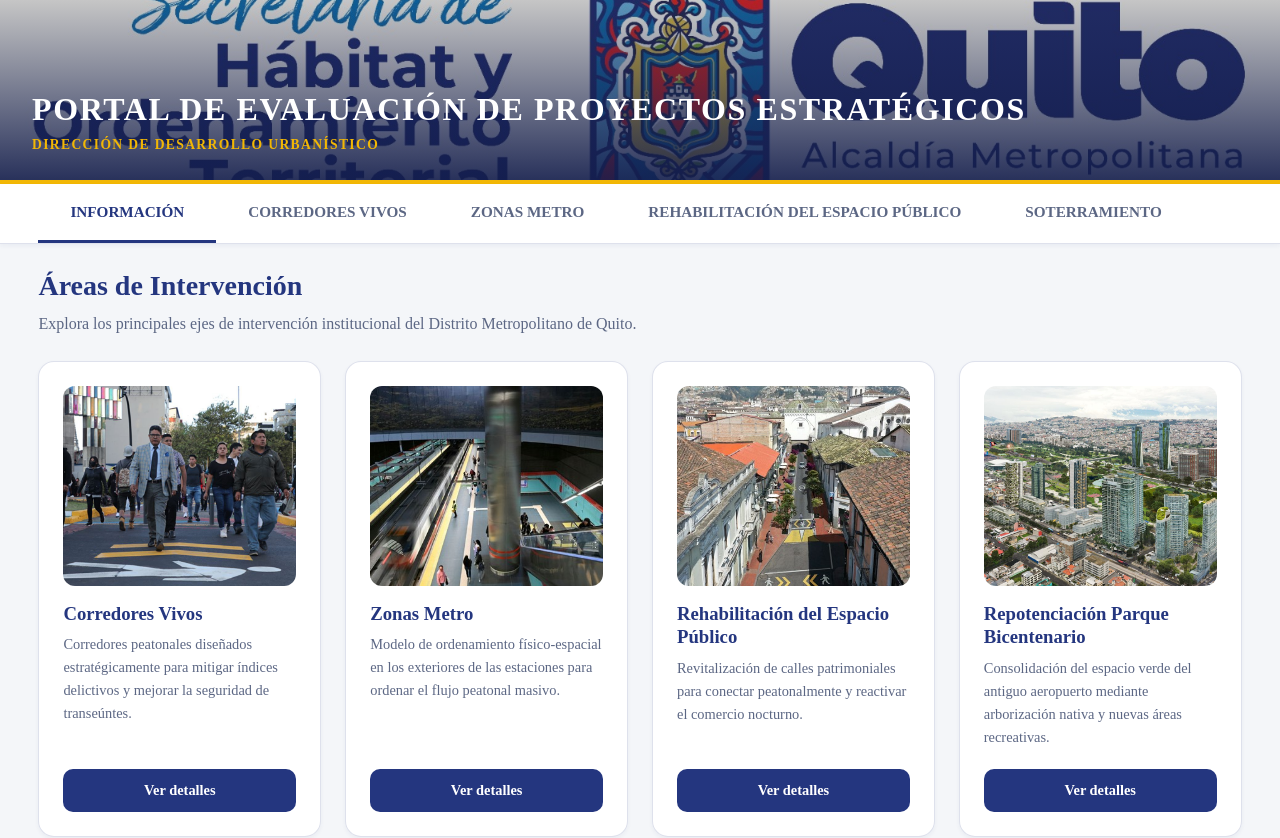
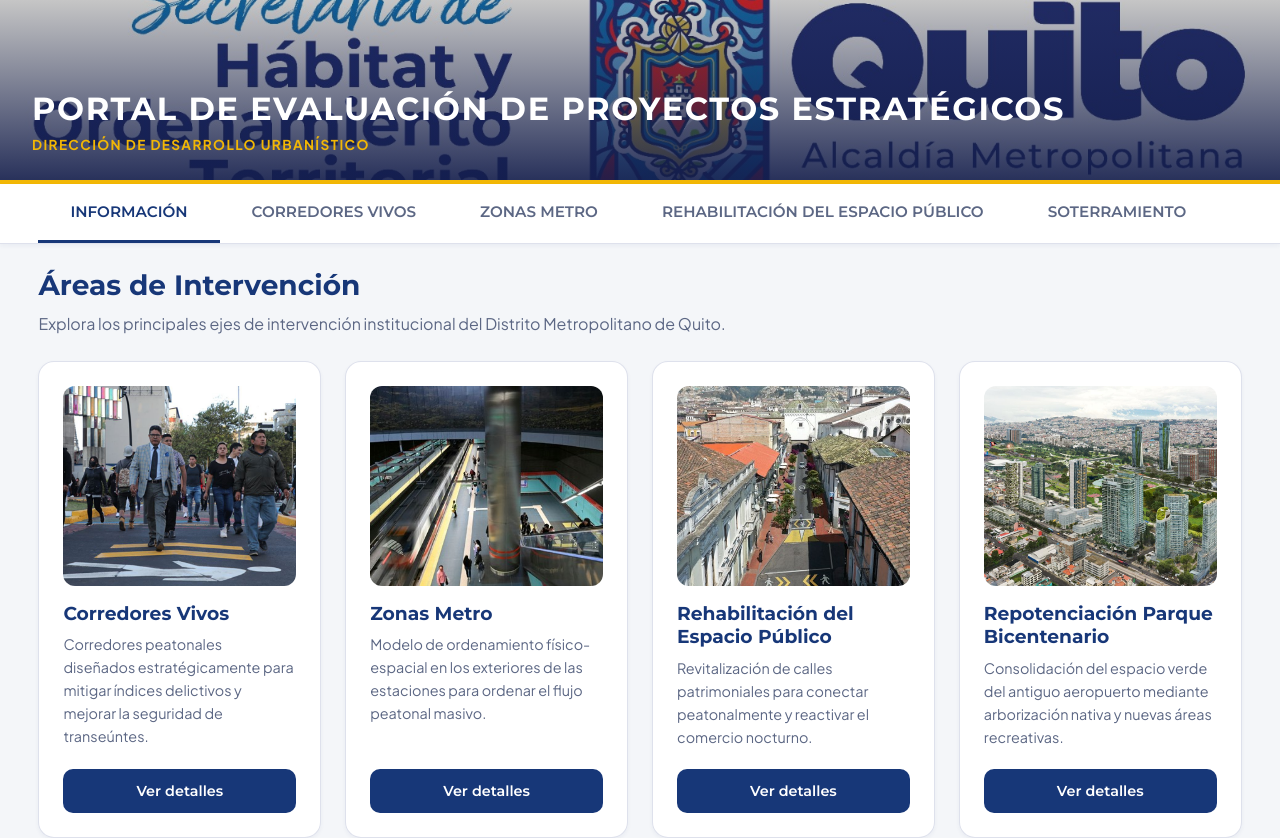
Before and after one commit to Michaelmalv/Portal_Evaluacion_Proyectos_Estrategicos, a Next.js app: page / in a window 1280 px wide. Shown: the top 838 px of the page. Built offline with nearby package versions, Linux system fonts and the light colour scheme.

Commit message:
style: update typography to match municipal reference font (Montserrat & Plus Jakarta Sans)

```diff
--- a/src/app/globals.css
+++ b/src/app/globals.css
@@ -1,10 +1,12 @@
+@import url('https://fonts.googleapis.com/css2?family=Montserrat:ital,wght@0,300;0,400;0,500;0,600;0,700;0,800;0,900;1,400;1,600;1,700&family=Plus+Jakarta+Sans:ital,wght@0,300;0,400;0,500;0,600;0,700;0,800;1,400;1,600&family=Poppins:ital,wght@0,400;0,500;0,600;0,700;0,800;1,400&display=swap');
+
 /* --- Sistema de Diseño URU Estadístico --- */
 
 :root {
   /* Paleta de Colores de Quito Municipal */
-  --color-primary: #24367f;
-  --color-primary-light: #3b4eb9;
-  --color-primary-dark: #121c4a;
+  --color-primary: #173778;
+  --color-primary-light: #2563eb;
+  --color-primary-dark: #0f234f;
   --color-accent: #f2b705;
   --color-accent-light: #ffd85e;
   --color-accent-dark: #c19100;
@@ -31,9 +33,10 @@
   --glass-border: rgba(255, 255, 255, 0.4);
   --glass-blur: blur(12px);
 
-  /* Fuentes por defecto */
-  --font-sans: var(--font-body), -apple-system, BlinkMacSystemFont, "Segoe UI", Roboto, Helvetica, Arial, sans-serif;
-  --font-heading: var(--font-heading), -apple-system, BlinkMacSystemFont, "Segoe UI", Roboto, Helvetica, Arial, sans-serif;
+  /* Tipografía Municipal / Institucional */
+  --font-heading: 'Montserrat', 'Poppins', -apple-system, BlinkMacSystemFont, "Segoe UI", Roboto, sans-serif;
+  --font-body: 'Plus Jakarta Sans', 'Montserrat', -apple-system, BlinkMacSystemFont, "Segoe UI", Roboto, sans-serif;
+  --font-sans: var(--font-body);
 }
 
 @media (prefers-color-scheme: dark) {
--- a/src/app/layout.js
+++ b/src/app/layout.js
@@ -9,6 +9,14 @@
 export default function RootLayout({ children }) {
   return (
     <html lang="es">
+      <head>
+        <link rel="preconnect" href="https://fonts.googleapis.com" />
+        <link rel="preconnect" href="https://fonts.gstatic.com" crossOrigin="anonymous" />
+        <link
+          href="https://fonts.googleapis.com/css2?family=Montserrat:ital,wght@0,300;0,400;0,500;0,600;0,700;0,800;0,900;1,400;1,600;1,700&family=Plus+Jakarta+Sans:ital,wght@0,300;0,400;0,500;0,600;0,700;0,800;1,400;1,600&family=Poppins:ital,wght@0,400;0,500;0,600;0,700;0,800;1,400&display=swap"
+          rel="stylesheet"
+        />
+      </head>
       <body>
         <header className="portal-header">
           <div
```
